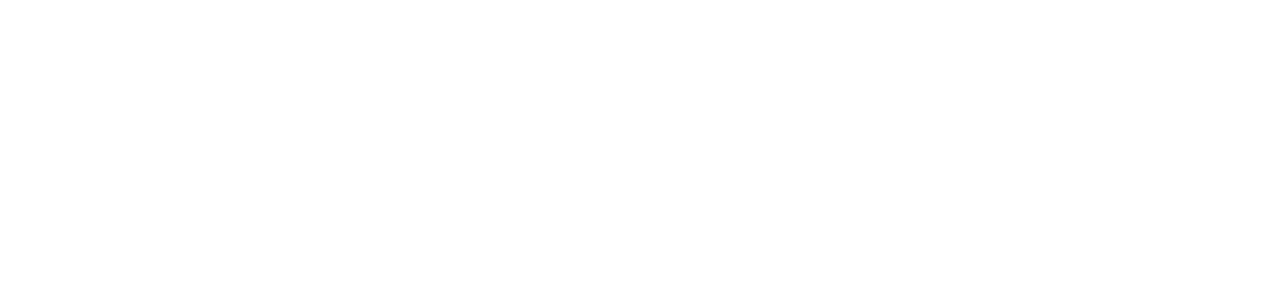
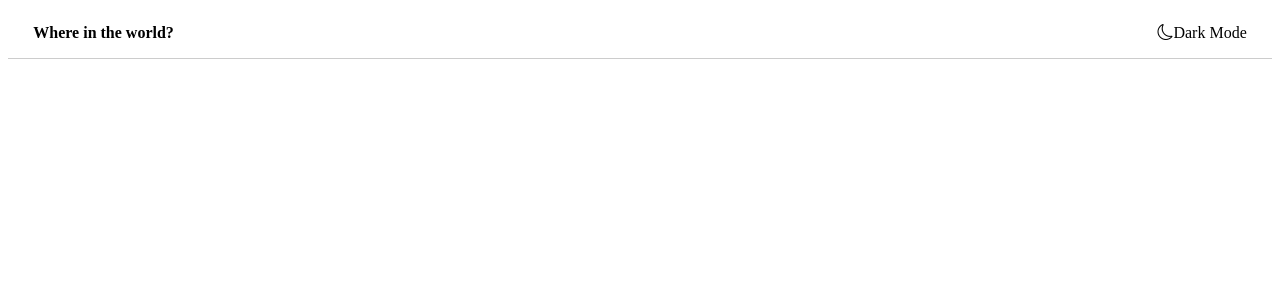
Before and after one commit to IggorSantos/rest-countries-api, an Angular app: page / in a window 1280 px wide. Shown: the top 300 px of the page. Built offline with nearby package versions, Linux system fonts and the light colour scheme.

Commit message:
feat(header): implementação do header

```diff
--- a/package.json
+++ b/package.json
@@ -18,6 +18,7 @@
     "@angular/platform-browser": "^14.0.0",
     "@angular/platform-browser-dynamic": "^14.0.0",
     "@angular/router": "^14.0.0",
+    "bootstrap-icons": "^1.10.4",
     "rxjs": "~7.5.0",
     "tslib": "^2.3.0",
     "zone.js": "~0.11.4"
--- a/src/app/app.component.html
+++ b/src/app/app.component.html
@@ -1,3 +1,3 @@
-
+<app-header></app-header>
 
 <router-outlet></router-outlet>
--- a/src/app/app.module.ts
+++ b/src/app/app.module.ts
@@ -3,10 +3,12 @@
 
 import { AppRoutingModule } from './app-routing.module';
 import { AppComponent } from './app.component';
+import { HeaderComponent } from './components/header/header.component';
 
 @NgModule({
   declarations: [
-    AppComponent
+    AppComponent,
+    HeaderComponent
   ],
   imports: [
     BrowserModule,
--- /dev/null
+++ b/src/app/components/header/header.component.css
@@ -0,0 +1,14 @@
+nav{
+    display: flex;
+    justify-content: space-between;
+    border-bottom: #CCC solid 1px;
+}
+.first-column{
+    margin-left: 2%;
+}
+.second-column{
+    margin-right: 2%;
+}
+.title{
+    font-weight: bold;
+}
--- /dev/null
+++ b/src/app/components/header/header.component.html
@@ -0,0 +1,9 @@
+
+<nav>
+        <div class="first-column">
+            <p class="title">Where in the world?</p>
+        </div>
+        <div class="second-column">
+            <p><i class="bi bi-moon"></i>Dark Mode</p>
+        </div>
+</nav>
--- /dev/null
+++ b/src/app/components/header/header.component.ts
@@ -0,0 +1,15 @@
+import { Component, OnInit } from '@angular/core';
+
+@Component({
+  selector: 'app-header',
+  templateUrl: './header.component.html',
+  styleUrls: ['./header.component.css']
+})
+export class HeaderComponent implements OnInit {
+
+  constructor() { }
+
+  ngOnInit(): void {
+  }
+
+}
--- a/src/index.html
+++ b/src/index.html
@@ -5,6 +5,7 @@
   <title>RestCountriesApi</title>
   <base href="/">
   <meta name="viewport" content="width=device-width, initial-scale=1">
+  <link rel="stylesheet" href="https://cdn.jsdelivr.net/npm/bootstrap-icons@1.10.4/font/bootstrap-icons.css">
   <link rel="icon" type="image/x-icon" href="favicon.ico">
 </head>
 <body>
```
Also changed, not shown: 2 other files (tests, documents, lock files or other folders).
